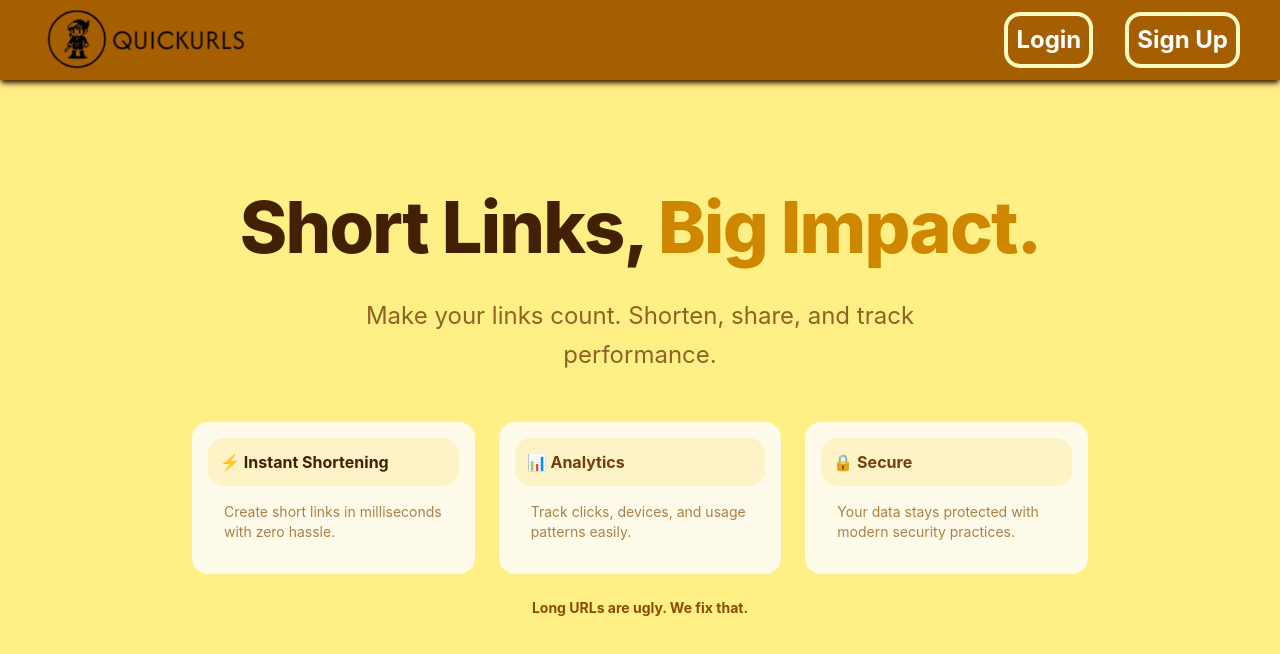
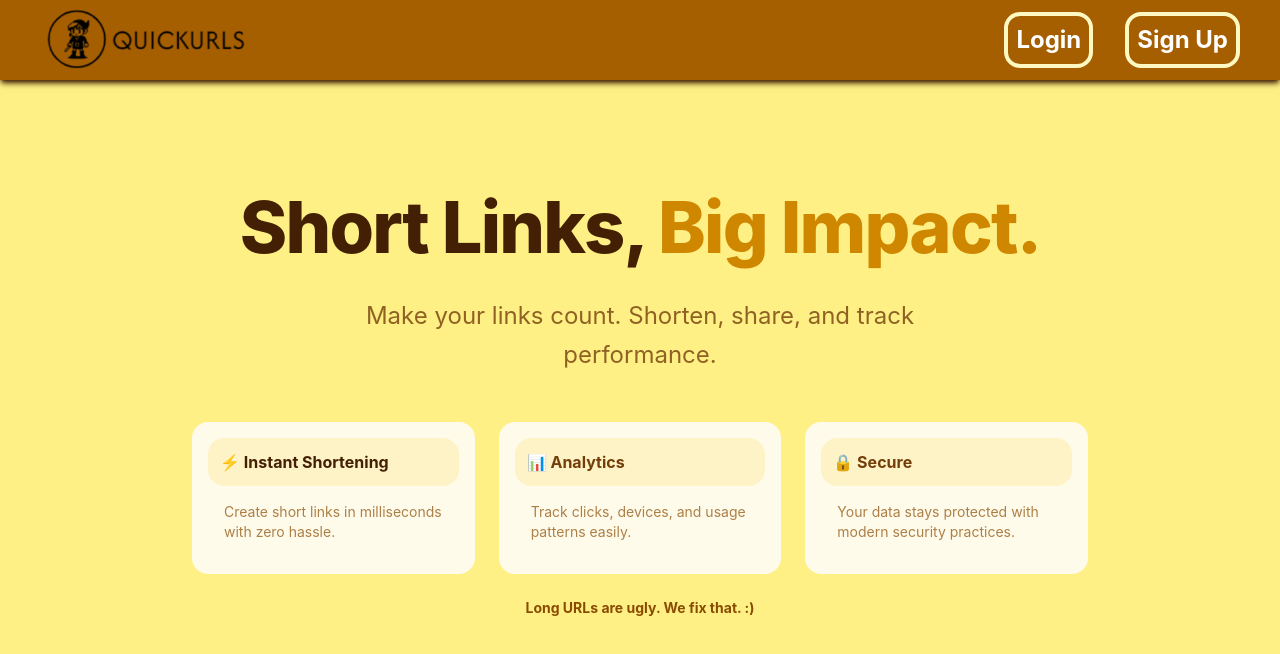
Before and after one commit to naresh-coder123/url-shortner, a React (Vite) app in the folder frontend/: page / in a window 1280 px wide. Shown: the top 654 px of the page. Built offline with nearby package versions, Linux system fonts and the light colour scheme; no server answers.

Commit message:
Updated Landing Page

```diff
--- a/frontend/src/pages/Landing.jsx
+++ b/frontend/src/pages/Landing.jsx
@@ -47,7 +47,7 @@ const Landing = ({ isLoggedIn }) => {
         </div>
 
         <p className="mt-6 text-sm text-yellow-800 font-bold font-sans ">
-          Long URLs are ugly. We fix that.
+          Long URLs are ugly. We fix that. :)
         </p>
       </div>
     </main>
```
